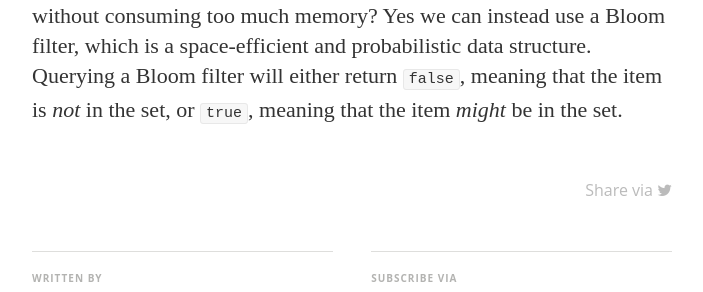
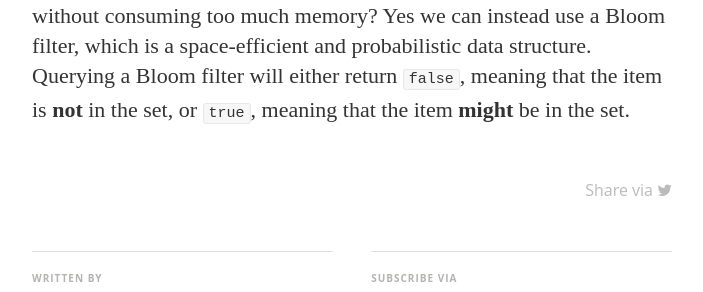
Before and after one commit to nathankrishnan/nathankrishnan.github.io, a Jekyll site: the page built from _posts/2017-03-18-bloomfilter.md, in a window 1280 px wide. Shown: the part 1698-1990 px from the top of the page, without its empty margins (288-991 px from the left). Built offline with Jekyll 4.4.1, drawn with Linux system fonts in a browser that asks for light colours; nearby versions of some CDN libraries; some web fonts are replaced; comment, search, counter and statistics services are not loaded.

````diff
--- a/_posts/2017-03-18-bloomfilter.md
+++ b/_posts/2017-03-18-bloomfilter.md
@@ -23,4 +23,4 @@ if let validDomain = websiteToLoad?.host {
 }
 ```
 
-The problem with this approach is that a large dossier will consume a significant amount of memory.  Likewise, as your dossier grows, so will its memory footprint because you are storing each domain name as a string.  Is there a more efficient approach to maintain a dossier data list without consuming too much memory?  Yes we can instead use a Bloom filter, which is a space-efficient and probabilistic data structure.  Querying a Bloom filter will either return ```false```, meaning that the item is *not* in the set, or ```true```, meaning that the item *might* be in the set.
+The problem with this approach is that a large dossier will consume a significant amount of memory.  Likewise, as your dossier grows, so will its memory footprint because you are storing each domain name as a string.  Is there a more efficient approach to maintain a dossier data list without consuming too much memory?  Yes we can instead use a Bloom filter, which is a space-efficient and probabilistic data structure.  Querying a Bloom filter will either return ```false```, meaning that the item is **not** in the set, or ```true```, meaning that the item **might** be in the set.
````
